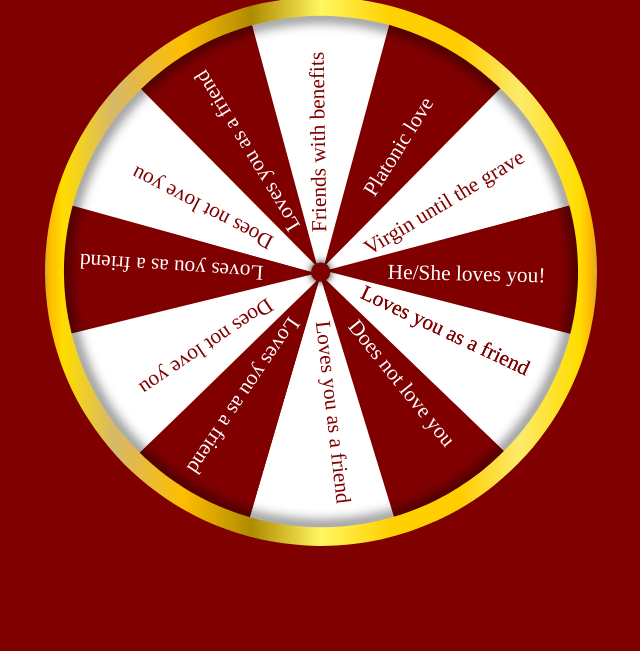
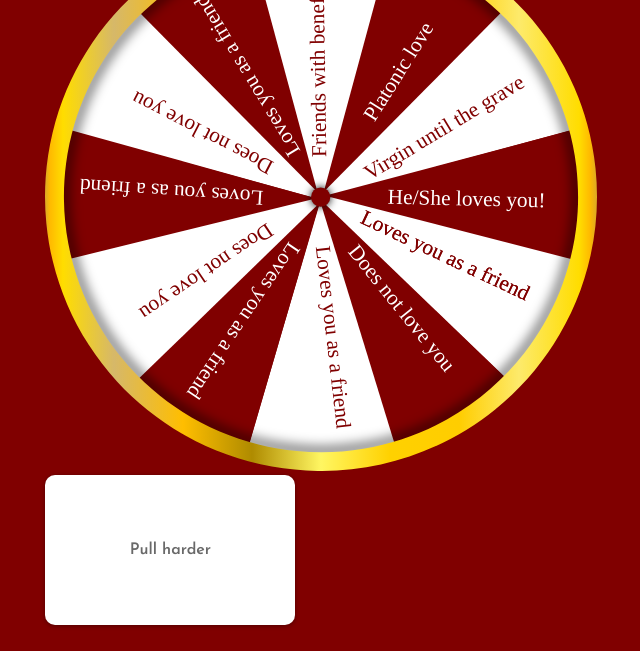
Before and after one commit to Nehimy/love-roulette, a plain HTML site: page index.html in a window 1280 px wide. Shown: the part 165-816 px from the top of the page, without its empty margins (327-967 px from the left). Drawn offline with Linux system fonts and the light colour scheme; a web font is replaced by a local one.

Commit message:
alert message

```diff
--- a/index.html
+++ b/index.html
@@ -12,7 +12,12 @@
       <div class="roulette-container">
         <!-- <img class="roulette" onmouseover="coordinate1(event)" onmouseout="coordinate2(event)" src="ruleta.svg" alt="roulette"> -->
         <img class="roulette" src="ruleta.svg" alt="roulette">
-        <!-- addEventListener("dragend", (ev) -->
+        <div class="alert-container">
+          <div class="alert">
+            Pull harder
+          </div>
+        </div>
+
       </div>
       <script src="script.js"></script>
   </body>
--- a/script.js
+++ b/script.js
@@ -34,19 +34,16 @@ function move(x1, y1, x2, y2) {
 
   torque= Math.round(551/distance);
   console.log ("torque:" + torque);
-  //document.querySelector('.roulette').style.animation= "rotate " + torque + "s";
-  //document.querySelector('.roulette').style.transform = "rotate(0deg)";
 
   if (torque>=4) {
     torque=0;
     console.log("jale más fuerte");
     document.querySelector('.roulette').style.transform = "rotate(0deg)";
-    alert("Jale más fuerte");
+
   }else   if (torque<=3) {
     // torque= Math.floor(Math.random() * 20) + 13;
     torque= Math.floor(Math.random() * (20 - 12 + 1) ) + 12;
     console.log("nuevo valor de torque:" + torque);
-    //document.querySelector('.roulette').style.transform = "rotate("+Math.pow(360, torque) + "deg)";
     document.querySelector('.roulette').style.transform = "rotate("+ (360 * torque) + "deg)";
   }
 }
--- a/style.css
+++ b/style.css
@@ -1,4 +1,6 @@
 @import url('https://fonts.googleapis.com/css2?family=Carter+One&family=Solitreo&display=swap');
+
+@import url('https://fonts.googleapis.com/css2?family=Josefin+Sans:wght@600&display=swap');
 
 .container {
     display:grid;
@@ -36,3 +38,20 @@ body {
         transform: rotate(360deg);
     }
 }
+
+.alert-container {
+  height: 150px;
+  width: 250px;
+  background: white;
+  border-radius: 10px;
+  box-shadow: 0 1px 4px 0 rgba(0,0,0,0.37);
+  display: grid;
+  place-content: center;
+}
+
+.alert {
+    color: dimgray;
+    font-family: 'Josefin Sans', sans-serif;
+
+
+}
```
